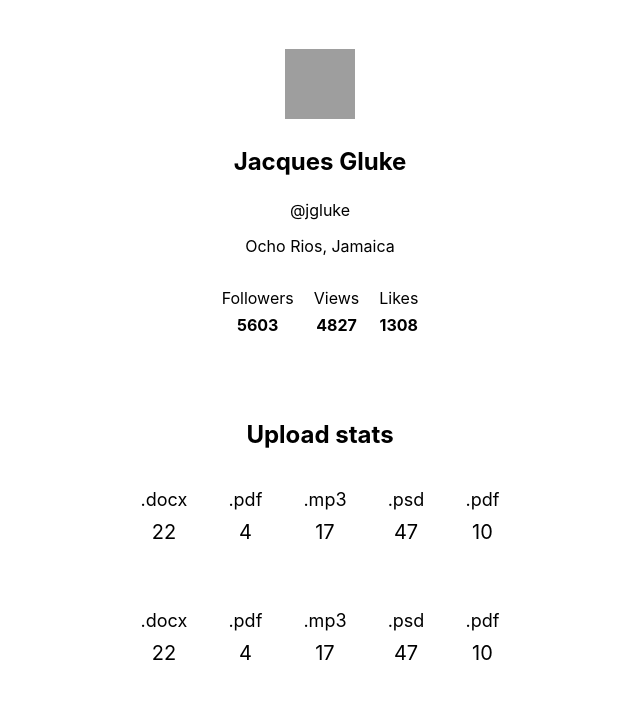
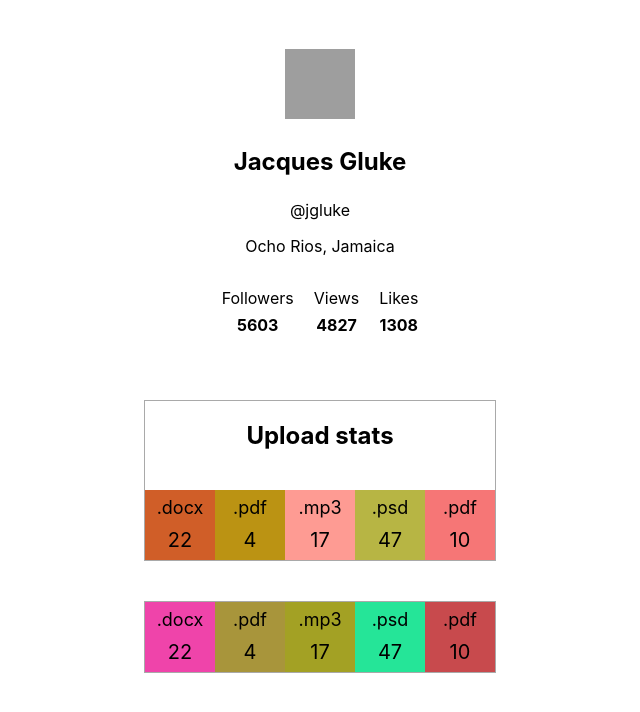
Before and after one commit to YuliiaBoikoGit/goit-react-hw-01-components, a React (Create React App) app: page / in a window 1280 px wide. Shown: the top 712 px of the page, without its empty margins (320-960 px from the left). Built offline with nearby package versions, Linux system fonts and the light colour scheme; grey boxes are pictures that could not be loaded.

Commit message:
Added styles for Task 2

```diff
--- a/src/components/Statistics/index.jsx
+++ b/src/components/Statistics/index.jsx
@@ -7,7 +7,7 @@ export const Statistics = ({stats, title}) => {
 
   <ul className={styles.statList}>
     {stats.map(stat => (
-        <li className={styles.item} key={stat.id}>
+        <li className={styles.item} key={stat.id} style={{"backgroundColor": getRandomHexColor()}}>
             <span className={styles.label}>{stat.label}</span>
             <span className={styles.percentage}>{stat.percentage}</span>
       </li>
@@ -26,3 +26,7 @@ Statistics.propTypes = {
         }),
     ),
 };
+
+function getRandomHexColor() {
+  return `#${Math.floor(Math.random() * 16777215).toString(16)}`;
+};
--- a/src/components/Statistics/index.module.css
+++ b/src/components/Statistics/index.module.css
@@ -1,10 +1,10 @@
 .statistics {
-    width: 400px;
-    height: 150px;
+    width: 350px;
     margin-left: auto;
     margin-right: auto;
     margin-bottom: 40px;
     text-align: center;
+    border: 1px solid darkgray;
 }
 
 .title {
@@ -16,8 +16,17 @@
 .statList {
     list-style: none;
     display: flex;
-    justify-content: space-around;
+    justify-content: center;
     padding: 0;
+    margin: 0;
+}
+
+.item {
+    width: 70px;
+    height: 70px;
+    display: flex;
+    flex-direction: column;
+    justify-content: center;
 }
 
 .label {
```
